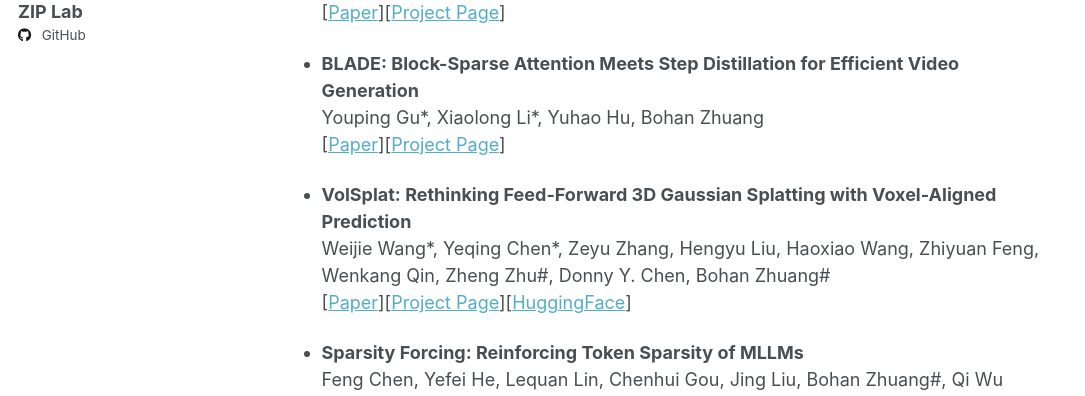
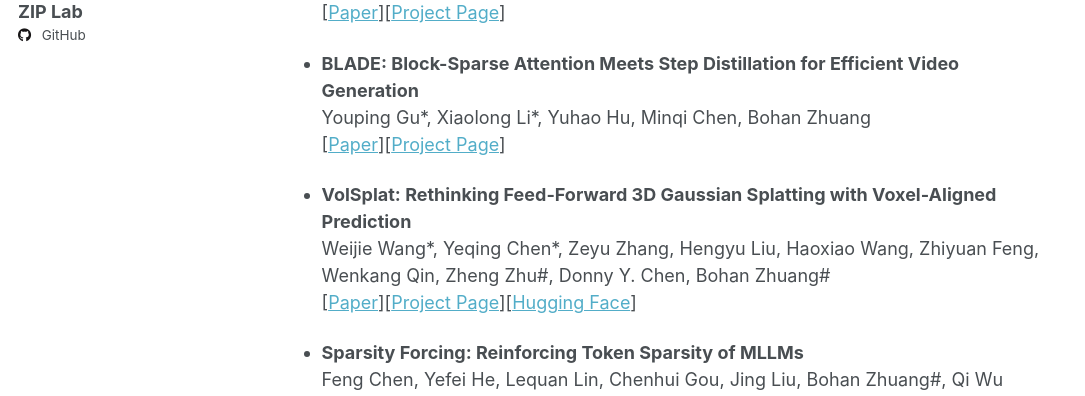
Before and after one commit to ziplab/ziplab.github.io, a Jekyll site: the page built from _pages/publication.md, in a window 1280 px wide and 900 px high. Shown: the part 283-679 px from the top of the window, without its empty margins (0-1085 px from the left). Built offline with Jekyll 4.4.1, drawn with Linux system fonts in a browser that asks for light colours.

Commit message:
Update publication.md

```diff
--- a/_pages/publication.md
+++ b/_pages/publication.md
@@ -12,12 +12,12 @@ Zhuokun Chen, Zeren Chen, Jiahao He, Mingkui Tan, Jianfei Cai, Bohan Zhuang#
 \[[Paper](https://arxiv.org/abs/2507.17307)\]\[[Project Page](https://caesarhhh.github.io/R-Stitch/)\]
 
 - **BLADE: Block-Sparse Attention Meets Step Distillation for Efficient Video Generation**
-Youping Gu\*, Xiaolong Li\*, Yuhao Hu, Bohan Zhuang
+Youping Gu\*, Xiaolong Li\*, Yuhao Hu, Minqi Chen, Bohan Zhuang
 \[[Paper](https://arxiv.org/abs/2508.10774)\]\[[Project Page](https://ziplab.co/BLADE-Homepage/)\]
 
 - **VolSplat: Rethinking Feed-Forward 3D Gaussian Splatting with Voxel-Aligned Prediction**
 Weijie Wang\*, Yeqing Chen\*, Zeyu Zhang, Hengyu Liu, Haoxiao Wang, Zhiyuan Feng, Wenkang Qin, Zheng Zhu#, Donny Y. Chen, Bohan Zhuang#
-\[[Paper](https://arxiv.org/abs/2509.19297)\]\[[Project Page](https://lhmd.top/volsplat/)\]\[[HuggingFace](https://huggingface.co/lhmd/VolSplat)\]
+\[[Paper](https://arxiv.org/abs/2509.19297)\]\[[Project Page](https://lhmd.top/volsplat/)\]\[[Hugging Face](https://huggingface.co/lhmd/VolSplat)\]
 
 - **Sparsity Forcing: Reinforcing Token Sparsity of MLLMs**
 Feng Chen, Yefei He, Lequan Lin, Chenhui Gou, Jing Liu, Bohan Zhuang\#, Qi Wu
```
